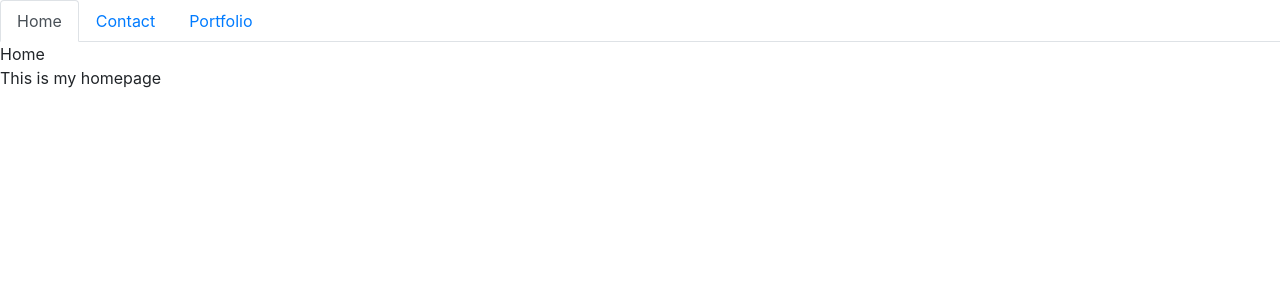
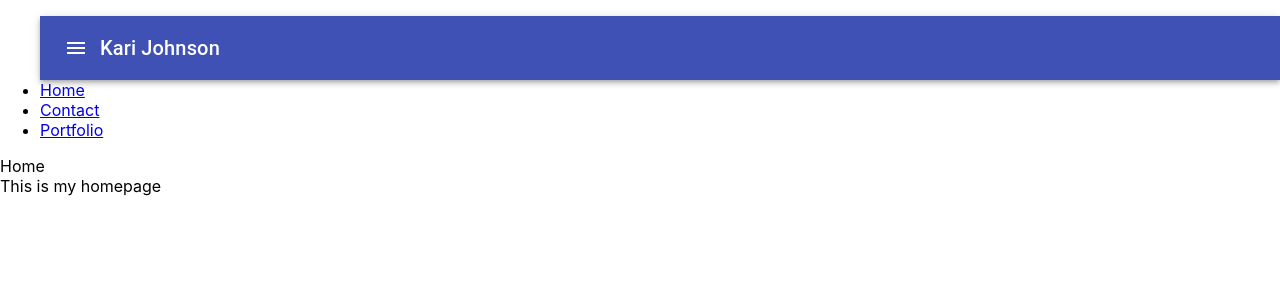
Before and after one commit to Karijayyy/React-Portfolio, a React (Create React App) app: page / in a window 1280 px wide. Shown: the top 300 px of the page. Built offline with nearby package versions, Linux system fonts and the light colour scheme.

Commit message:
added menu icons

```diff
--- a/package.json
+++ b/package.json
@@ -3,13 +3,15 @@
   "version": "0.1.0",
   "private": true,
   "dependencies": {
+    "@material-ui/core": "^4.11.4",
+    "@material-ui/icons": "^4.11.2",
     "@testing-library/jest-dom": "^5.12.0",
     "@testing-library/react": "^11.2.6",
     "@testing-library/user-event": "^12.8.3",
     "react": "^17.0.2",
     "react-dom": "^17.0.2",
     "react-router-dom": "^5.2.0",
-    "react-scripts": "4.0.3",
+    "react-scripts": "^2.1.8",
     "web-vitals": "^1.1.2"
   },
   "scripts": {
--- a/public/index.html
+++ b/public/index.html
@@ -10,8 +10,8 @@
       content="Web site created using create-react-app"
     />
     <!--Bootstrap Link -->
-    <link rel="stylesheet" href="https://cdn.jsdelivr.net/npm/bootstrap@4.6.0/dist/css/bootstrap.min.css" integrity="sha384-B0vP5xmATw1+K9KRQjQERJvTumQW0nPEzvF6L/Z6nronJ3oUOFUFpCjEUQouq2+l" crossorigin="anonymous">
-    <link rel="apple-touch-icon" href="%PUBLIC_URL%/logo192.png" />
+    <!-- <link rel="stylesheet" href="https://cdn.jsdelivr.net/npm/bootstrap@4.6.0/dist/css/bootstrap.min.css" integrity="sha384-B0vP5xmATw1+K9KRQjQERJvTumQW0nPEzvF6L/Z6nronJ3oUOFUFpCjEUQouq2+l" crossorigin="anonymous">
+    <link rel="apple-touch-icon" href="%PUBLIC_URL%/logo192.png" /> -->
     <!--
       manifest.json provides metadata used when your web app is installed on a
       user's mobile device or desktop. See https://developers.google.com/web/fundamentals/web-app-manifest/
@@ -42,8 +42,8 @@
       To create a production bundle, use `npm run build` or `yarn build`.
     -->
     <!--Bootstrap Link-->
-    <script src="https://code.jquery.com/jquery-3.5.1.slim.min.js" integrity="sha384-DfXdz2htPH0lsSSs5nCTpuj/zy4C+OGpamoFVy38MVBnE+IbbVYUew+OrCXaRkfj" crossorigin="anonymous"></script>
+    <!-- <script src="https://code.jquery.com/jquery-3.5.1.slim.min.js" integrity="sha384-DfXdz2htPH0lsSSs5nCTpuj/zy4C+OGpamoFVy38MVBnE+IbbVYUew+OrCXaRkfj" crossorigin="anonymous"></script>
 <script src="https://cdn.jsdelivr.net/npm/popper.js@1.16.1/dist/umd/popper.min.js" integrity="sha384-9/reFTGAW83EW2RDu2S0VKaIzap3H66lZH81PoYlFhbGU+6BZp6G7niu735Sk7lN" crossorigin="anonymous"></script>
-<script src="https://cdn.jsdelivr.net/npm/bootstrap@4.6.0/dist/js/bootstrap.min.js" integrity="sha384-+YQ4JLhjyBLPDQt//I+STsc9iw4uQqACwlvpslubQzn4u2UU2UFM80nGisd026JF" crossorigin="anonymous"></script>
+<script src="https://cdn.jsdelivr.net/npm/bootstrap@4.6.0/dist/js/bootstrap.min.js" integrity="sha384-+YQ4JLhjyBLPDQt//I+STsc9iw4uQqACwlvpslubQzn4u2UU2UFM80nGisd026JF" crossorigin="anonymous"></script> -->
   </body>
 </html>
--- a/src/components/Navbar.js
+++ b/src/components/Navbar.js
@@ -1,14 +1,44 @@
 import React from "react";
 import { Link, useLocation } from "react-router-dom";
+import {AppBar, Toolbar, IconButton, Typography, Button} from "@material-ui/core";
+import MenuIcon from "@material-ui/icons/Menu";
+import { makeStyles } from '@material-ui/core/styles';
+import { useHistory } from "react-router-dom";
+
+const useStyles = makeStyles(()=>({
+  root: {
+    flexGrow: 1,
+  },
+  menuButton: {
+    marginRight:"20 px",
+  },
+  title: {
+    flexGrow: 1,
+  },
+}));
+
+
 
 function Navbar() {
-  // We'll go into the Hooks API later, for now, we are just using some code
-  // from the react-router docs (https://reacttraining.com/react-router/web/api/Hooks/uselocation)
-  // This allows the component to check the route any time the user uses a link to navigate.
+
   const location = useLocation();
+
+  const classes = useStyles();
 
   return (
     <ul className="nav nav-tabs">
+
+<AppBar position="static">
+  <Toolbar>
+    <IconButton edge="start" className={classes.menuButton} color="inherit" aria-label="menu">
+      <MenuIcon />
+    </IconButton>
+    <Typography variant="h6" className={classes.title}>
+      Kari Johnson
+    </Typography>
+    {/* <Button color="inherit">Login</Button> */}
+  </Toolbar>
+</AppBar>
 
         {/* Home link */}
       <li className="nav-item">
```
Also changed, not shown: src/pages/Contact.js (line endings or trailing spaces), 1 other file (tests, documents, lock files or other folders).
